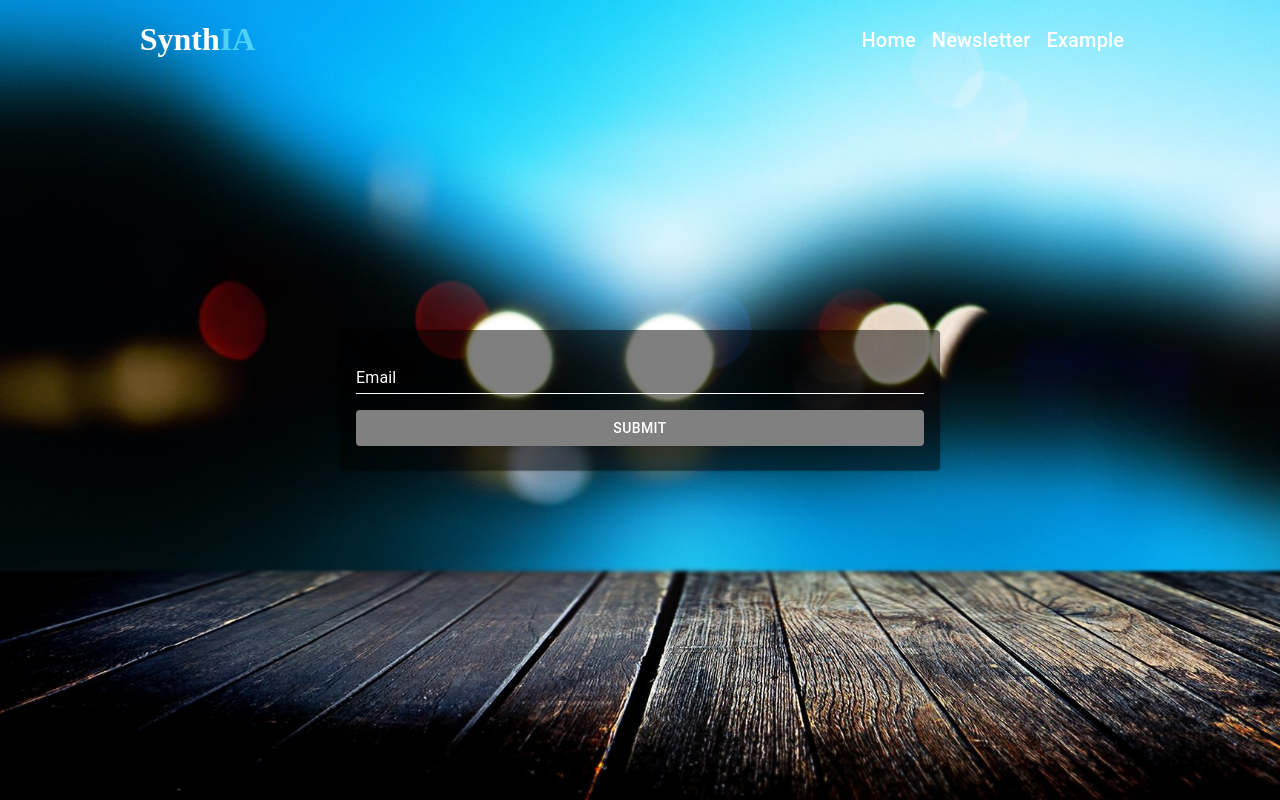
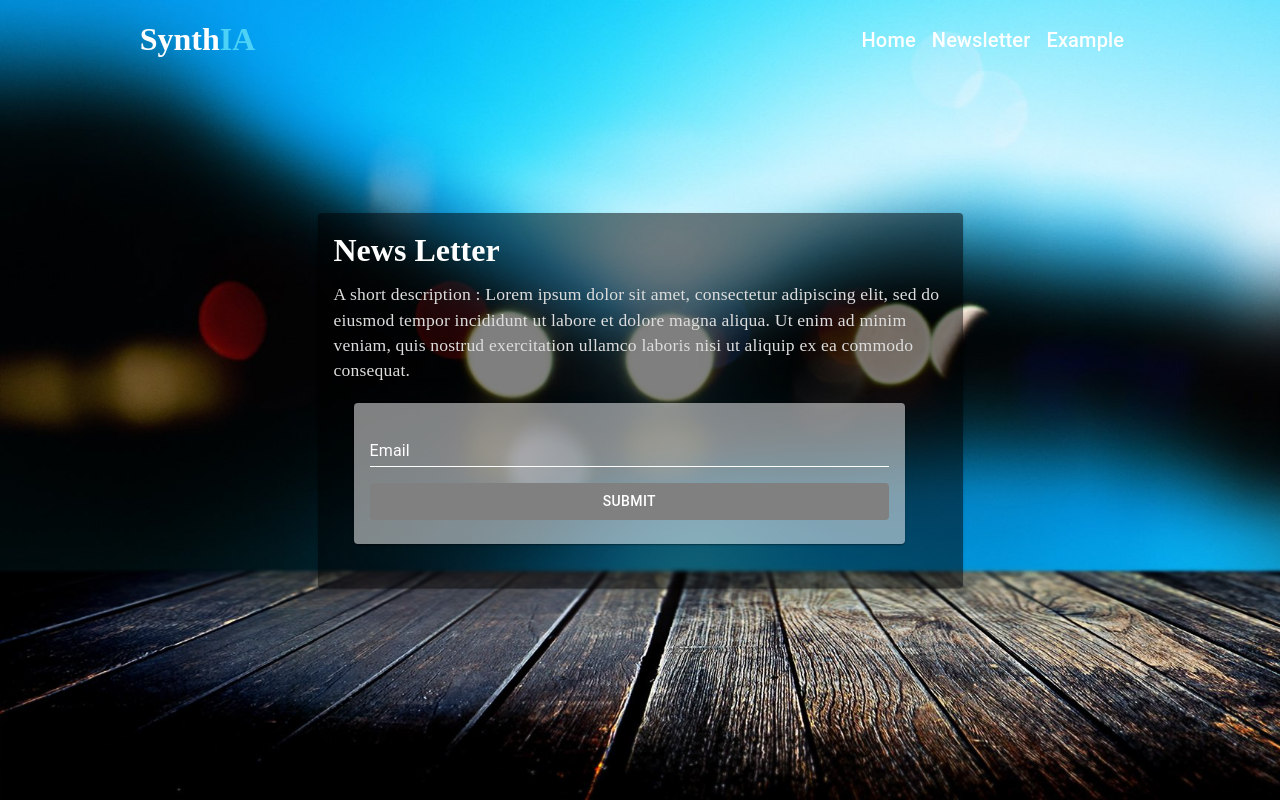
Before and after one commit to KillianBrnt/synthia_website, a React (Create React App) app in the folder synthiaweb/: page /newsletter in a window 1280 px wide. Built offline with nearby package versions, Linux system fonts and the light colour scheme.

Commit message:
feat(page change): add animation (there is a problem it flashes)

```diff
--- a/synthiaweb/package.json
+++ b/synthiaweb/package.json
@@ -15,6 +15,7 @@
     "react-router-dom": "^5.2.0",
     "react-scripts": "4.0.3",
     "react-scroll": "^1.8.2",
+    "react-transition-group": "^4.4.2",
     "web-vitals": "^1.0.1"
   },
   "scripts": {
--- a/synthiaweb/src/App.css
+++ b/synthiaweb/src/App.css
@@ -1,33 +1,9 @@
-.App {
-  text-align: center;
+.fade-enter {
+  opacity: 0;
+  z-index: 1;
 }
 
-@media (prefers-reduced-motion: no-preference) {
-  .App-logo {
-    animation: App-logo-spin infinite 20s linear;
-  }
+.fade-enter.fade-enter-active {
+  opacity: 1;
+  transition: opacity 250ms ease-in;
 }
-
-.App-header {
-  background-color: #282c34;
-  min-height: 100vh;
-  display: flex;
-  flex-direction: column;
-  align-items: center;
-  justify-content: center;
-  font-size: calc(10px + 2vmin);
-  color: white;
-}
-
-.App-link {
-  color: #61dafb;
-}
-
-@keyframes App-logo-spin {
-  from {
-    transform: rotate(0deg);
-  }
-  to {
-    transform: rotate(360deg);
-  }
-}
--- a/synthiaweb/src/App.js
+++ b/synthiaweb/src/App.js
@@ -1,19 +1,43 @@
 import NavigationBar from "./Components/NavigationBar/";
+import "./App.css";
 import LandingPage from "./Pages/LandingPage/";
 import PageDoesntExist from "./Pages/PageDoesntExist/";
 import NewsletterPage from "./Pages/NewsLetterPage/";
-import { BrowserRouter as Router, Route, Switch } from "react-router-dom";
+import {
+  BrowserRouter as Router,
+  Route,
+  Switch,
+} from "react-router-dom";
+import { TransitionGroup, CSSTransition } from "react-transition-group";
 
 function App() {
   return (
     <div>
       <Router>
-        <NavigationBar />
-        <Switch>
-          <Route path="/" exact component={LandingPage} />
-          <Route path="/newsletter" exact component={NewsletterPage} />
-          <Route path="/" component={PageDoesntExist} />
-        </Switch>
+        <Route
+          render={({ location }) => (
+            <div>
+              <NavigationBar />
+              <TransitionGroup>
+                <CSSTransition
+                  key={location.key}
+                  classNames="fade"
+                  timeout={300}
+                >
+                  <Switch location={location} >
+                    <Route path="/" exact component={LandingPage} />
+                    <Route
+                      path="/newsletter"
+                      exact
+                      component={NewsletterPage}
+                    />
+                    <Route path="/" component={PageDoesntExist} />
+                  </Switch>
+                </CSSTransition>
+              </TransitionGroup>
+            </div>
+          )}
+        />
       </Router>
     </div>
   );
--- a/synthiaweb/src/Components/EmailCard/EmailCard.js
+++ b/synthiaweb/src/Components/EmailCard/EmailCard.js
@@ -12,7 +12,7 @@ const useStyles = makeStyles((theme) => ({
   root: {
     width: "90%",
     maxWidth: 600,
-    background: "rgba(0,0,0,0.5)",
+    background: "rgba(255,255,255,0.5)",
     margin: "20px",
     display: "flex",
     flexDirection: "column",
--- /dev/null
+++ b/synthiaweb/src/Components/TextCard/TextCard.container.js
@@ -0,0 +1,21 @@
+import React from "react";
+import TextCard from "./TextCard";
+import PropTypes from "prop-types";
+
+const TextCardContainer = (props) => {
+  return <TextCard place={props.place} checked={props.checked} pushMail={props.pushMail} />;
+};
+
+TextCardContainer.defaultProps = {
+  place: {
+    title: "No title",
+    description: "no description provided",
+  },
+};
+
+TextCardContainer.propTypes = {
+  place: PropTypes.object,
+  pushMail: PropTypes.func.isRequired,
+};
+
+export default TextCardContainer;
--- /dev/null
+++ b/synthiaweb/src/Components/TextCard/TextCard.js
@@ -0,0 +1,79 @@
+import React, { useEffect, useState } from "react";
+import PropTypes from "prop-types";
+import { makeStyles } from "@material-ui/core/styles";
+import Card from "@material-ui/core/Card";
+import CardContent from "@material-ui/core/CardContent";
+import EmailCard from "../../Components/EmailCard";
+import Typography from "@material-ui/core/Typography";
+import Collapse from "@material-ui/core/Collapse";
+
+const useStyles = makeStyles({
+  root: {
+    maxWidth: 645,
+    background: "rgba(0,0,0,0.5)",
+    margin: "20px",
+  },
+  media: {
+    height: 440,
+  },
+  title: {
+    fontFamily: "Nunito",
+    fontWeight: "bold",
+    fontSize: "2rem",
+    color: "#fff",
+  },
+  desc: {
+    fontFamily: "Nunito",
+    fontSize: "1.1rem",
+    color: "#ddd",
+  },
+});
+
+export default function TextCard(props) {
+  const classes = useStyles();
+  const [checked, setChecked] = useState(false);
+  useEffect(() => {
+    setChecked(true);
+  }, []);
+
+  return (
+    <Collapse
+      in={checked}
+      {...(checked ? { timeout: 1000 } : {})}
+      collapsedHeight={50}
+    >
+      <Card className={classes.root}>
+        <CardContent>
+          <Typography
+            gutterBottom
+            variant="h5"
+            component="h1"
+            className={classes.title}
+          >
+            {props.place.title}
+          </Typography>
+          <Typography
+            variant="body2"
+            color="textSecondary"
+            component="p"
+            className={classes.desc}
+          >
+            {props.place.description}
+          </Typography>
+          <EmailCard pushMail={props.pushMail} />
+        </CardContent>
+      </Card>
+    </Collapse>
+  );
+}
+
+TextCard.defaultProps = {
+  place: {
+    title: "No title",
+    description: "no description provided",
+  },
+};
+
+TextCard.propTypes = {
+  place: PropTypes.object,
+};
--- /dev/null
+++ b/synthiaweb/src/Components/TextCard/index.js
@@ -0,0 +1,3 @@
+import TextCardContainer from './TextCard.container';
+
+export default TextCardContainer;
--- a/synthiaweb/src/Pages/NewsLetterPage/NewsletterPage.js
+++ b/synthiaweb/src/Pages/NewsLetterPage/NewsletterPage.js
@@ -1,7 +1,7 @@
 import React from "react";
 import { makeStyles } from "@material-ui/core";
 import PropTypes from "prop-types";
-import EmailCard from "../../Components/EmailCard";
+import TextCard from "../../Components/TextCard";
 
 const useStyles = makeStyles((theme) => ({
   root: {
@@ -17,16 +17,22 @@ const useStyles = makeStyles((theme) => ({
     display: "flex",
     justifyContent: "center",
     alignItems: "center",
+    flexDirection: "column",
   },
 }));
 
 const NewsletterPage = (props) => {
   const classes = useStyles();
+  const text = {
+    title: "News Letter",
+    description:
+      "A short description : Lorem ipsum dolor sit amet, consectetur adipiscing elit, sed do eiusmod tempor incididunt ut labore et dolore magna aliqua. Ut enim ad minim veniam, quis nostrud exercitation ullamco laboris nisi ut aliquip ex ea commodo consequat.",
+  }
 
   return (
     <div className={classes.root}>
       <div className={classes.container}>
-        <EmailCard pushMail={props.pushMail} />
+        <TextCard place={text} pushMail={props.pushMail}/>
       </div>
     </div>
   );
```
Also changed, not shown: 2 other files (tests, documents, lock files or other folders).
